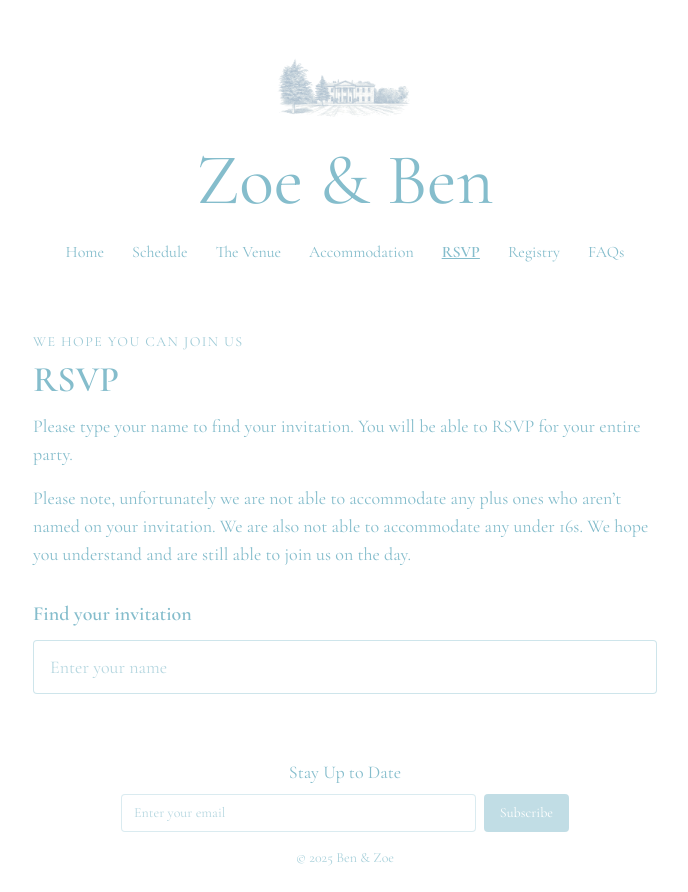
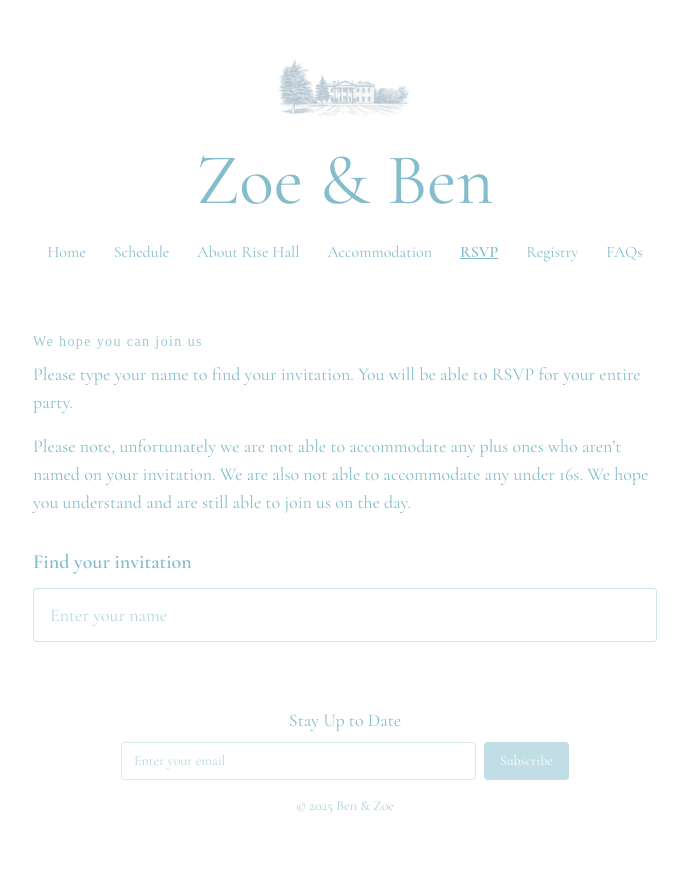
Before and after one commit to bp713/benzoe-wedding-website, a React (Vite) app: page /rsvp in a window 1280 px wide. Shown: the whole page, without its empty margins (295-983 px from the left). After the commit the page ends 840 px from the top, so only its background shows below. Built offline with nearby package versions, Linux system fonts and the light colour scheme; a web font is replaced by a local one.

Commit message:
more changes

```diff
--- a/src/components/Navigation.tsx
+++ b/src/components/Navigation.tsx
@@ -9,7 +9,7 @@ import ListItemText from "@mui/material/ListItemText";
 const navItems = [
   { label: "Home", to: "/" },
   { label: "Schedule", to: "/schedule" },
-  { label: "The Venue", to: "/venue" },
+  { label: "About Rise Hall", to: "/venue" },
   { label: "Accommodation", to: "/accommodation" },
   { label: "RSVP", to: "/rsvp" },
   { label: "Registry", to: "/registry" },
--- a/src/pages/Accommodation.tsx
+++ b/src/pages/Accommodation.tsx
@@ -1,9 +1,6 @@
 export default function Accommodation() {
   return (
     <div className="mx-auto max-w-2xl px-4 py-8 sm:px-6 sm:py-10">
-      <h2 className="font-heading mb-6 text-3xl font-semibold">
-        Accommodation
-      </h2>
       <div className="space-y-4 text-base sm:text-lg">
         <p>
           Our venue, Rise Hall, is exclusively ours for the wedding, and we’re
--- a/src/pages/RSVP.tsx
+++ b/src/pages/RSVP.tsx
@@ -44,10 +44,9 @@ export default function RSVP() {
   return (
     <div className="mx-auto max-w-2xl px-4 py-8 sm:px-6 sm:py-10">
       <div className="mb-8">
-        <p className="mb-2 text-sm uppercase tracking-widest text-[#85BDCC]/80">
+        <p className="font-heading mb-2 text-sm tracking-widest text-[#85BDCC]/80">
           We hope you can join us
         </p>
-        <h1 className="mb-3 text-3xl font-semibold sm:text-4xl">RSVP</h1>
         <p className="mb-4 text-base sm:text-lg">
           Please type your name to find your invitation. You will be able to
           RSVP for your entire party.
--- a/src/pages/Schedule.tsx
+++ b/src/pages/Schedule.tsx
@@ -3,7 +3,6 @@ import interlockingHearts from "../assets/interlocking-hearts.svg";
 export default function Schedule() {
   return (
     <div className="mx-auto max-w-2xl px-4 py-8 sm:px-6 sm:py-10">
-      <h2 className="font-heading mb-6 text-3xl font-semibold">Schedule</h2>
       <img
         src={interlockingHearts}
         alt="Interlocking Hearts"
```
